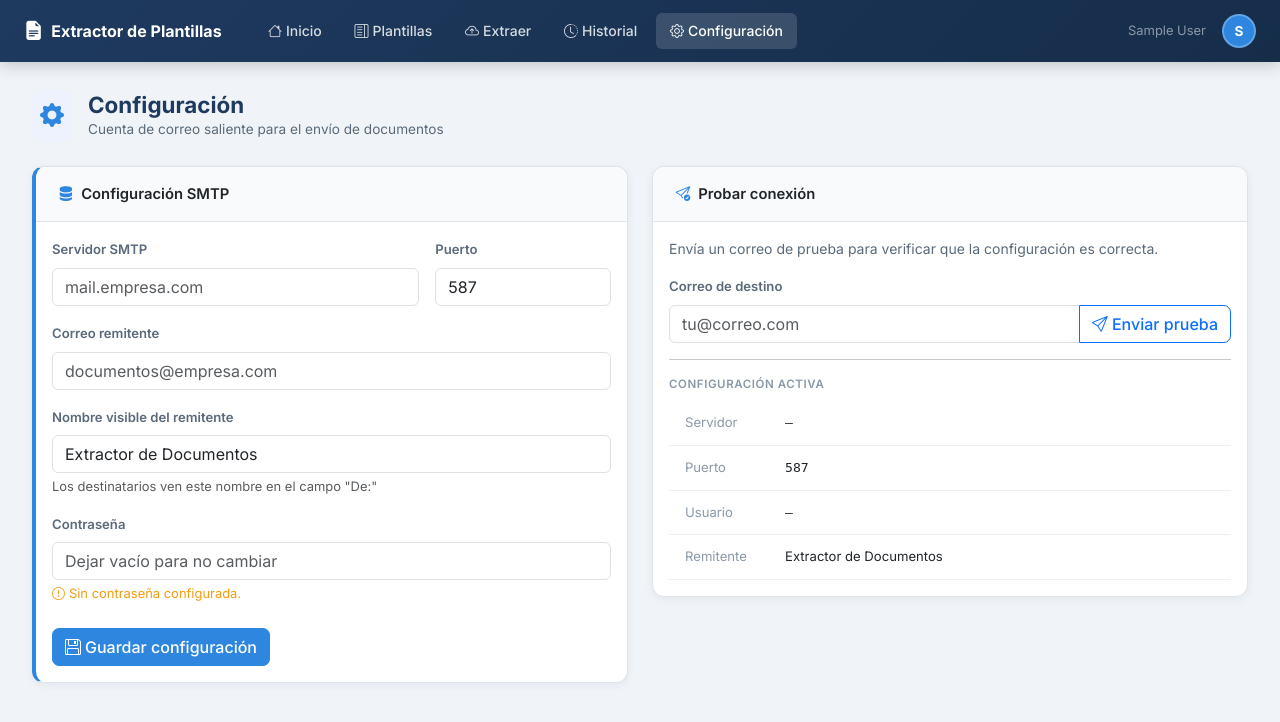
After one commit to jjblink22/extractor_plantillas, a Flask app: page /configuracion in a window 1280 px wide. The commit adds this page. Shown: the top 722 px of the page. Run offline with Flask 3, Linux system fonts and the light colour scheme; the visitor is signed in with stand-in values (Sample User, id 1); data that the repository does not hold is empty; some libraries are stand-ins or nearby versions.

Commit message:
feat: configuracion SMTP en BD + fix tabla extracciones

```diff
--- a/app.py
+++ b/app.py
@@ -107,6 +107,11 @@ def init_db():
             post_proceso TEXT,
             orden INTEGER DEFAULT 0)'''),
 
+        ("configuracion", '''CREATE TABLE IF NOT EXISTS configuracion (
+            clave VARCHAR(100) PRIMARY KEY,
+            valor TEXT,
+            actualizado TIMESTAMP DEFAULT NOW())'''),
+
         ("extracciones", '''CREATE TABLE IF NOT EXISTS extracciones (
             id SERIAL PRIMARY KEY,
             plantilla_id INTEGER REFERENCES plantillas(id),
@@ -141,7 +146,32 @@ def init_db():
     except Exception as e:
         app.logger.error(f"Error creando admin: {e}")
 
+    # Valores por defecto de configuración
+    config_defaults = [
+        ('smtp_server',  os.getenv('SMTP_SERVER', '')),
+        ('smtp_port',    os.getenv('SMTP_PORT', '587')),
+        ('email_user',   os.getenv('EMAIL_USER', '')),
+        ('email_pass',   os.getenv('EMAIL_PASS', '')),
+        ('email_nombre', os.getenv('EMAIL_NOMBRE', 'Extractor de Documentos')),
+    ]
+    for clave, valor in config_defaults:
+        try:
+            db_query("""INSERT INTO configuracion (clave, valor) VALUES (%s,%s)
+                        ON CONFLICT (clave) DO NOTHING""",
+                     (clave, valor), commit=True)
+        except: pass
+
     app.logger.info("Base de datos inicializada.")
+
+
+def get_config(clave, default=''):
+    row = db_query("SELECT valor FROM configuracion WHERE clave=%s", (clave,), fetchone=True)
+    return row['valor'] if row and row['valor'] else default
+
+def set_config(clave, valor):
+    db_query("""INSERT INTO configuracion (clave, valor) VALUES (%s,%s)
+                ON CONFLICT (clave) DO UPDATE SET valor=EXCLUDED.valor, actualizado=NOW()""",
+             (clave, valor), commit=True)
 
 # ── Auth ─────────────────────────────────────────────────────────────────────
 def login_required(roles=None):
@@ -406,11 +436,11 @@ def enviar_extraido():
         return jsonify(success=False, message='Datos incompletos o archivo no disponible.')
 
     # Config SMTP desde .env
-    smtp_server = os.getenv('SMTP_SERVER', '')
-    smtp_port   = int(os.getenv('SMTP_PORT', 587))
-    email_user  = os.getenv('EMAIL_USER', '')
-    email_pass  = os.getenv('EMAIL_PASS', '')
-    email_nombre= os.getenv('EMAIL_NOMBRE', 'Extractor de Documentos')
+    smtp_server = get_config('smtp_server')
+    smtp_port   = int(get_config('smtp_port', '587'))
+    email_user  = get_config('email_user')
+    email_pass  = get_config('email_pass')
+    email_nombre= get_config('email_nombre', 'Extractor de Documentos')
 
     if not all([smtp_server, email_user, email_pass]):
         return jsonify(success=False, message='Configura el servidor SMTP en el archivo .env')
@@ -435,6 +465,58 @@ def enviar_extraido():
         return jsonify(success=True, message=f'Correo enviado a {correo_dest}')
     except Exception as e:
         app.logger.error(f"Error enviando correo: {e}")
+        return jsonify(success=False, message=str(e))
+
+
+@app.route('/configuracion', methods=['GET', 'POST'])
+@login_required(roles=['admin'])
+def configuracion():
+    if request.method == 'POST':
+        set_config('smtp_server',  request.form.get('smtp_server','').strip())
+        set_config('smtp_port',    request.form.get('smtp_port','587').strip())
+        set_config('email_user',   request.form.get('email_user','').strip())
+        set_config('email_nombre', request.form.get('email_nombre','').strip())
+        if request.form.get('email_pass','').strip():
+            set_config('email_pass', request.form.get('email_pass').strip())
+        flash('Configuración guardada correctamente.', 'success')
+        return redirect(url_for('configuracion'))
+
+    cfg = {
+        'smtp_server':  get_config('smtp_server'),
+        'smtp_port':    get_config('smtp_port', '587'),
+        'email_user':   get_config('email_user'),
+        'email_pass':   get_config('email_pass'),
+        'email_nombre': get_config('email_nombre', 'Extractor de Documentos'),
+    }
+    return render_template('configuracion.html', cfg=cfg)
+
+
+@app.route('/configuracion/probar', methods=['POST'])
+@login_required(roles=['admin'])
+def probar_correo():
+    correo_dest = request.json.get('correo','').strip()
+    if not correo_dest:
+        return jsonify(success=False, message='Ingresa un correo de destino.')
+    smtp_server = get_config('smtp_server')
+    smtp_port   = int(get_config('smtp_port', '587'))
+    email_user  = get_config('email_user')
+    email_pass  = get_config('email_pass')
+    email_nombre= get_config('email_nombre', 'Extractor de Documentos')
+    if not all([smtp_server, email_user, email_pass]):
+        return jsonify(success=False, message='Configura primero el servidor SMTP.')
+    try:
+        msg = MIMEMultipart()
+        msg['From']    = formataddr((str(Header(email_nombre, 'utf-8')), email_user))
+        msg['To']      = correo_dest
+        msg['Subject'] = Header('Prueba de configuración — Extractor de Documentos', 'utf-8')
+        msg.attach(MIMEText('Este es un correo de prueba. La configuración SMTP es correcta.', 'plain', 'utf-8'))
+        server = smtplib.SMTP(smtp_server, smtp_port)
+        server.starttls()
+        server.login(email_user, email_pass)
+        server.send_message(msg)
+        server.quit()
+        return jsonify(success=True, message=f'Correo de prueba enviado a {correo_dest}.')
+    except Exception as e:
         return jsonify(success=False, message=str(e))
 
 
--- a/templates/base.html
+++ b/templates/base.html
@@ -60,6 +60,9 @@
                 <li class="nav-item"><a class="nav-link" href="{{ url_for('lista_plantillas') }}"><i class="bi bi-layout-text-sidebar me-1"></i>Plantillas</a></li>
                 <li class="nav-item"><a class="nav-link" href="{{ url_for('extraer') }}"><i class="bi bi-cloud-arrow-up me-1"></i>Extraer</a></li>
                 <li class="nav-item"><a class="nav-link" href="{{ url_for('historial') }}"><i class="bi bi-clock-history me-1"></i>Historial</a></li>
+                {% if session.get('rol') == 'admin' %}
+                <li class="nav-item"><a class="nav-link" href="{{ url_for('configuracion') }}"><i class="bi bi-gear me-1"></i>Configuración</a></li>
+                {% endif %}
             </ul>
             <div class="d-flex align-items-center gap-3">
                 <span class="text-white-50 small d-none d-lg-inline">{{ session.get('nombre','') }}</span>
--- /dev/null
+++ b/templates/configuracion.html
@@ -0,0 +1,124 @@
+{% extends "base.html" %}
+{% block title %} — Configuración{% endblock %}
+{% block content %}
+<div class="d-flex align-items-center gap-3 mb-4">
+    <div class="p-2 rounded-3" style="background:#eef2ff;">
+        <i class="bi bi-gear-fill fs-4" style="color:#2e86de;"></i>
+    </div>
+    <div>
+        <h2 class="mb-0 fw-bold" style="font-size:1.4rem;color:#1e3a5f;">Configuración</h2>
+        <p style="color:#5a6a7a;margin:0;font-size:0.85rem;">Cuenta de correo saliente para el envío de documentos</p>
+    </div>
+</div>
+
+{% with messages = get_flashed_messages(with_categories=true) %}
+    {% for category, message in messages %}
+        <div class="alert alert-{{ category }} alert-dismissible fade show mb-4">
+            <i class="bi bi-{{ 'check-circle' if category=='success' else 'exclamation-triangle' }} me-2"></i>{{ message }}
+            <button type="button" class="btn-close" data-bs-dismiss="alert"></button>
+        </div>
+    {% endfor %}
+{% endwith %}
+
+<div class="row g-4">
+    <div class="col-lg-6">
+        <div class="card" style="border-left:4px solid #2e86de;">
+            <div class="card-header"><i class="bi bi-server me-2" style="color:#2e86de;"></i>Configuración SMTP</div>
+            <div class="card-body">
+                <form method="POST">
+                    <div class="row g-3 mb-3">
+                        <div class="col-sm-8">
+                            <label class="form-label" style="font-size:0.82rem;color:#5a6a7a;font-weight:600;">Servidor SMTP</label>
+                            <input type="text" class="form-control" name="smtp_server"
+                                   value="{{ cfg.smtp_server }}" placeholder="mail.empresa.com">
+                        </div>
+                        <div class="col-sm-4">
+                            <label class="form-label" style="font-size:0.82rem;color:#5a6a7a;font-weight:600;">Puerto</label>
+                            <input type="number" class="form-control" name="smtp_port"
+                                   value="{{ cfg.smtp_port }}">
+                        </div>
+                    </div>
+                    <div class="mb-3">
+                        <label class="form-label" style="font-size:0.82rem;color:#5a6a7a;font-weight:600;">Correo remitente</label>
+                        <input type="email" class="form-control" name="email_user"
+                               value="{{ cfg.email_user }}" placeholder="documentos@empresa.com">
+                    </div>
+                    <div class="mb-3">
+                        <label class="form-label" style="font-size:0.82rem;color:#5a6a7a;font-weight:600;">Nombre visible del remitente</label>
+                        <input type="text" class="form-control" name="email_nombre"
+                               value="{{ cfg.email_nombre }}" placeholder="Empresa — Documentos">
+                        <div class="form-text">Los destinatarios ven este nombre en el campo "De:"</div>
+                    </div>
+                    <div class="mb-4">
+                        <label class="form-label" style="font-size:0.82rem;color:#5a6a7a;font-weight:600;">Contraseña</label>
+                        <input type="password" class="form-control" name="email_pass"
+                               placeholder="Dejar vacío para no cambiar" autocomplete="new-password">
+                        <div class="form-text">
+                            {% if cfg.email_pass %}
+                                <span style="color:#27ae60;"><i class="bi bi-lock-fill me-1"></i>Contraseña configurada.</span>
+                            {% else %}
+                                <span style="color:#f39c12;"><i class="bi bi-exclamation-circle me-1"></i>Sin contraseña configurada.</span>
+                            {% endif %}
+                        </div>
+                    </div>
+                    <button type="submit" class="btn btn-primary">
+                        <i class="bi bi-floppy me-1"></i>Guardar configuración
+                    </button>
+                </form>
+            </div>
+        </div>
+    </div>
+
+    <div class="col-lg-6">
+        <div class="card">
+            <div class="card-header"><i class="bi bi-send-check me-2" style="color:#2e86de;"></i>Probar conexión</div>
+            <div class="card-body">
+                <p style="color:#5a6a7a;font-size:0.875rem;">Envía un correo de prueba para verificar que la configuración es correcta.</p>
+                <label class="form-label" style="font-size:0.82rem;color:#5a6a7a;font-weight:600;">Correo de destino</label>
+                <div class="input-group mb-3">
+                    <input type="email" class="form-control" id="correoProeba" placeholder="tu@correo.com">
+                    <button class="btn btn-outline-primary" id="btnProbar" type="button">
+                        <i class="bi bi-send"></i> Enviar prueba
+                    </button>
+                </div>
+                <div id="resultadoPrueba"></div>
+
+                <hr class="my-3">
+                <p style="font-size:0.72rem;font-weight:600;text-transform:uppercase;letter-spacing:.05em;color:#8a99a8;margin-bottom:8px;">Configuración activa</p>
+                <table class="table table-sm mb-0" style="font-size:0.82rem;">
+                    <tr><td style="color:#8a99a8;width:100px;">Servidor</td><td style="font-family:monospace;">{{ cfg.smtp_server or '—' }}</td></tr>
+                    <tr><td style="color:#8a99a8;">Puerto</td><td style="font-family:monospace;">{{ cfg.smtp_port or '—' }}</td></tr>
+                    <tr><td style="color:#8a99a8;">Usuario</td><td style="font-family:monospace;">{{ cfg.email_user or '—' }}</td></tr>
+                    <tr><td style="color:#8a99a8;">Remitente</td><td>{{ cfg.email_nombre or '—' }}</td></tr>
+                </table>
+            </div>
+        </div>
+    </div>
+</div>
+{% endblock %}
+
+{% block scripts %}
+<script>
+document.getElementById('btnProbar').addEventListener('click', async function() {
+    const correo = document.getElementById('correoProeba').value.trim();
+    const result = document.getElementById('resultadoPrueba');
+    if (!correo) { result.innerHTML = '<div class="alert alert-warning py-2 small">Ingresa un correo.</div>'; return; }
+    this.disabled = true;
+    this.innerHTML = '<span class="spinner-border spinner-border-sm me-1"></span>Enviando...';
+    try {
+        const r = await fetch('/configuracion/probar', {
+            method:'POST', headers:{'Content-Type':'application/json'},
+            body: JSON.stringify({correo})
+        });
+        const d = await r.json();
+        result.innerHTML = `<div class="alert alert-${d.success?'success':'danger'} py-2 small">
+            <i class="bi bi-${d.success?'check-circle':'x-circle'} me-1"></i>${d.message}</div>`;
+    } catch(e) {
+        result.innerHTML = '<div class="alert alert-danger py-2 small">Error de conexión.</div>';
+    } finally {
+        this.disabled = false;
+        this.innerHTML = '<i class="bi bi-send"></i> Enviar prueba';
+    }
+});
+</script>
+{% endblock %}
```
